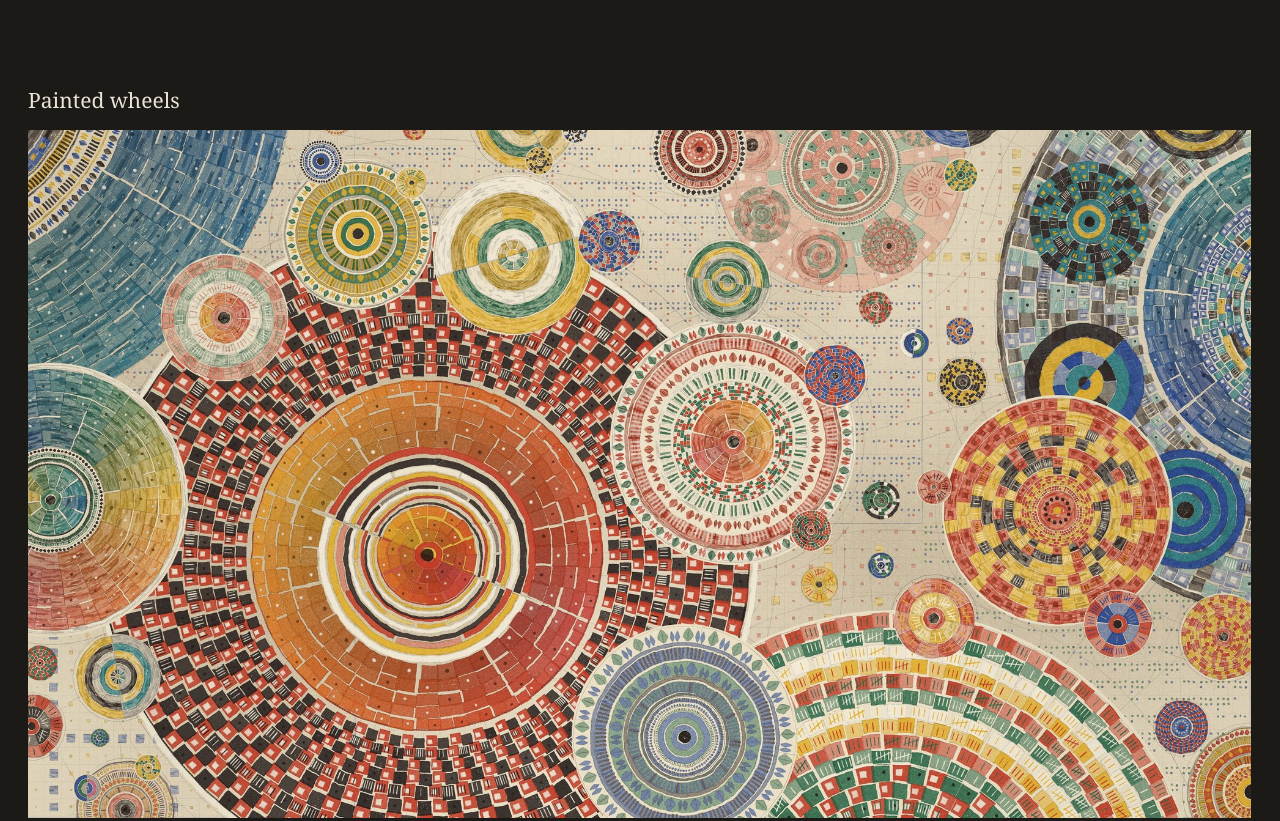
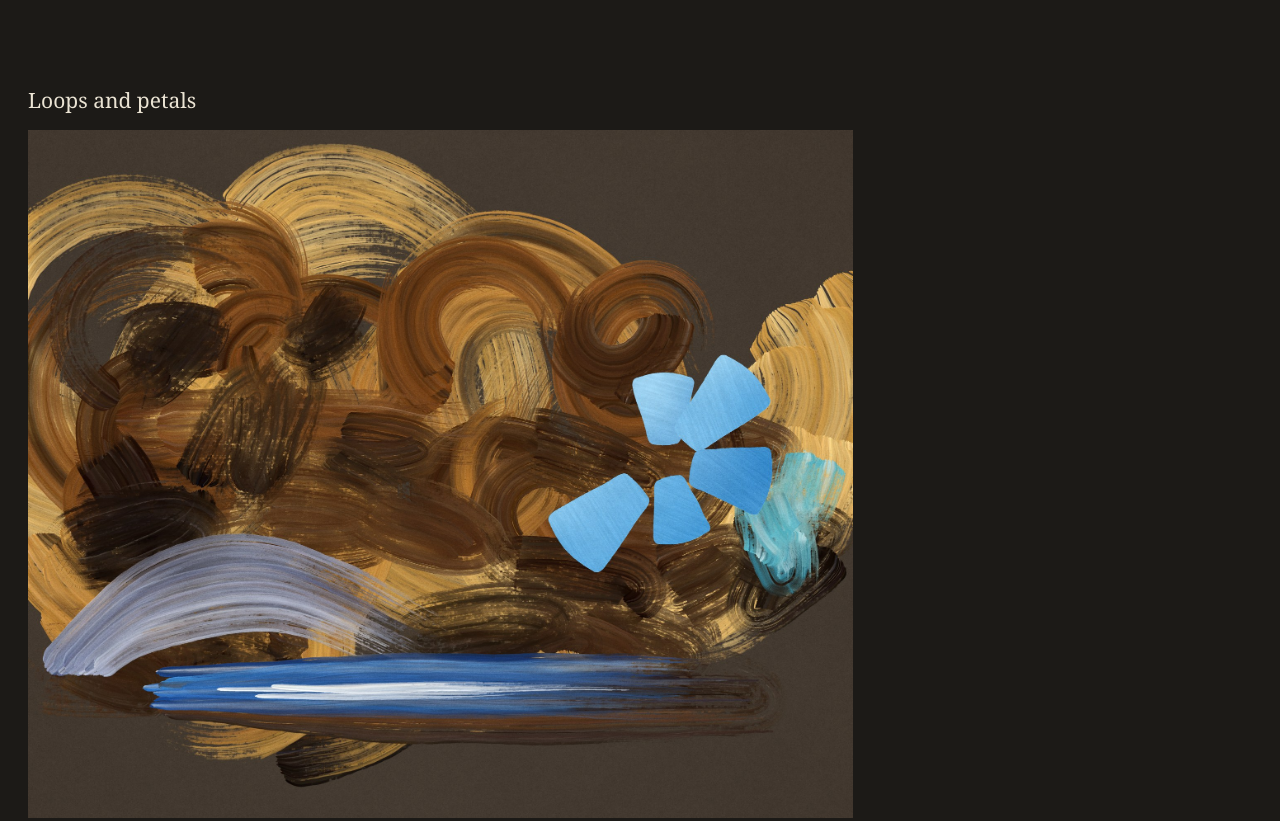
Before and after one commit to joe-garvin/claude-workbench, a plain HTML site: page docs/art/index.html in a window 1280 px wide. Shown: the part 1135-1956 px from the top of the page. Drawn offline with Linux system fonts and the light colour scheme.

Commit message:
Add Loops and petals to the art page (#3)
* Add Seaweed head to the art page

Co-Authored-By: Claude Opus 5.5 <noreply@anthropic.com>
Claude-Session: https://claude.ai/code/session_019zZB8okZi5QFZmgKK6W1YC

* Add Loops and petals to the art page

Co-Authored-By: Claude Opus 5.5 <noreply@anthropic.com>
Claude-Session: https://claude.ai/code/session_019zZB8rTTu1uR1MEkFjJVFY

---------

Co-authored-by: Claude <noreply@anthropic.com>

```diff
--- a/docs/art/index.html
+++ b/docs/art/index.html
@@ -28,6 +28,10 @@
 <h2>Ribbons</h2>
 <a class="hero" href="img/ii093-final_seed1.jpg"><img src="img/ii093-final_seed1.jpg" width="2000" height="2000" loading="lazy" alt="Ribbons"></a>
 <div class="more"><a class="" href="img/ii093-final_seed2.jpg"><img src="img/ii093-final_seed2.jpg" width="2000" height="2000" loading="lazy" alt="Ribbons"></a><a class="" href="img/ii093-final_seed3.jpg"><img src="img/ii093-final_seed3.jpg" width="2000" height="2000" loading="lazy" alt="Ribbons"></a><a class="" href="img/ii093-final_seed4.jpg"><img src="img/ii093-final_seed4.jpg" width="2000" height="2000" loading="lazy" alt="Ribbons"></a></div>
+</section>
+<section id="ii092-final">
+<h2>Loops and petals</h2>
+<a class="hero" href="img/ii092-final_seed1.jpg"><img src="img/ii092-final_seed1.jpg" width="2000" height="1667" loading="lazy" alt="Loops and petals"></a>
 </section>
 <section id="rings-wheels">
 <h2>Painted wheels</h2>
```
Also changed, not shown: docs/art/img/ii092-final_seed1.jpg (added).
